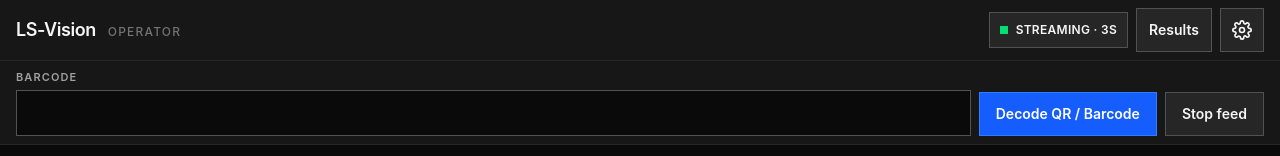
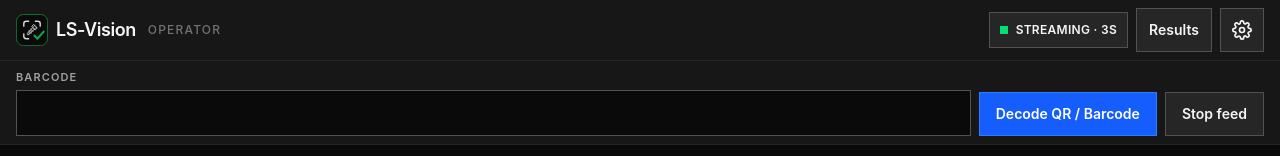
Before and after one commit to 57471C/LS-Vision, a SvelteKit app: page / in a window 1280 px wide. Shown: the top 156 px of the page. Built offline with nearby package versions, Linux system fonts and the light colour scheme.

Commit message:
Show the operator logo and pick up a new window icon.

```diff
--- a/src-tauri/tauri.conf.json
+++ b/src-tauri/tauri.conf.json
@@ -12,7 +12,7 @@
   "app": {
     "windows": [
       {
-        "title": "ls-vision",
+        "title": "LS-Vision",
         "width": 800,
         "height": 600,
         "devtools": true
--- a/src/routes/+page.svelte
+++ b/src/routes/+page.svelte
@@ -53,8 +53,18 @@ onDestroy(() => stop());
 		on:cancel={onImageCancel}
 	/>
 	<header class="flex shrink-0 flex-wrap items-center justify-between gap-3 border-b border-neutral-800 bg-neutral-900 px-4 py-2">
-		<div class="flex items-baseline gap-3">
-			<h1 class="text-lg font-semibold tracking-tight">LS-Vision</h1>
+		<div class="flex items-center gap-3">
+			<div class="flex items-center gap-2">
+				<img
+					src="/LS-Vision.svg"
+					alt=""
+					width="32"
+					height="32"
+					class="h-8 w-8 shrink-0"
+					aria-hidden="true"
+				/>
+				<h1 class="text-lg font-semibold tracking-tight">LS-Vision</h1>
+			</div>
 			<p class="text-xs font-medium uppercase tracking-widest text-neutral-500">Operator</p>
 		</div>
 		<div class="flex flex-wrap items-center gap-2">
```
Also changed, not shown: 1 other file (tests, documents, lock files or other folders).
